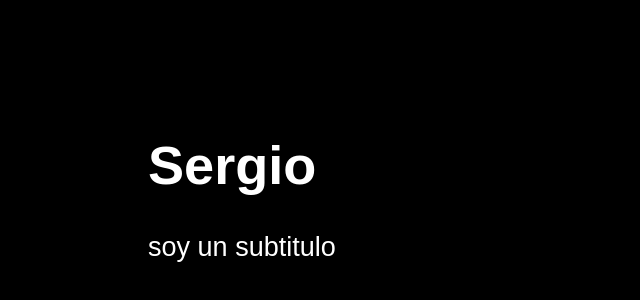
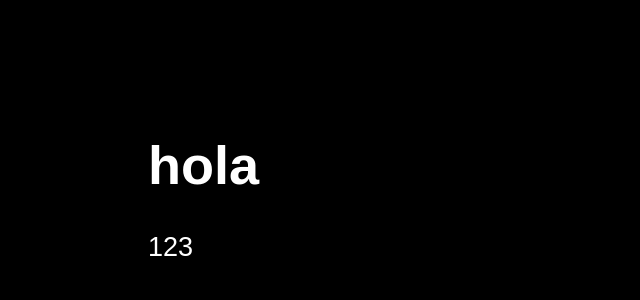
Before and after one commit to SergioAyala/react_you, a React (Vite) app in the folder 03-counter-app-vite/: page / in a window 1280 px wide. Shown: the part 50-350 px from the top of the page, without its empty margins (0-640 px from the left). Built offline with nearby package versions, Linux system fonts and the light colour scheme.

Commit message:
clase 7 vite

```diff
--- a/03-counter-app-vite/src/FirstApp.jsx
+++ b/03-counter-app-vite/src/FirstApp.jsx
@@ -1,12 +1,13 @@
 import React from 'react'
 
 
-export const FirstApp = () => {
+export const FirstApp = ({title, subTitle}) => {
+    console.log(title)
 
     return (
     <>
-    <h1>Sergio</h1>
-    <p>soy un subtitulo</p>
+    <h1>{title}</h1>
+    <p>{subTitle}</p>
     </>
   )
 }
--- a/03-counter-app-vite/src/main.jsx
+++ b/03-counter-app-vite/src/main.jsx
@@ -6,6 +6,6 @@
 
 ReactDOM.createRoot(document.getElementById('root')).render(
     <React.StrictMode>
-        <FirstApp></FirstApp>
+        <FirstApp title='hola' subTitle='123'></FirstApp>
     </React.StrictMode>
 )
```
